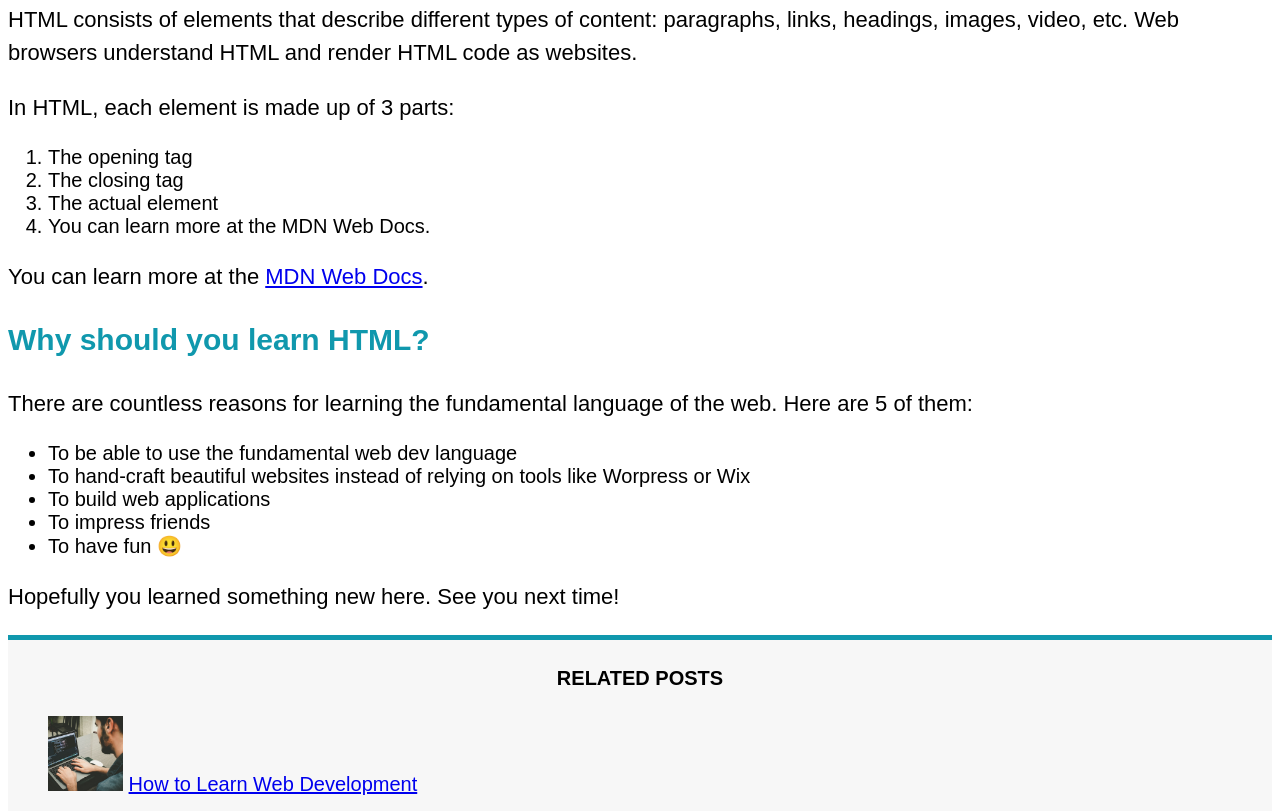
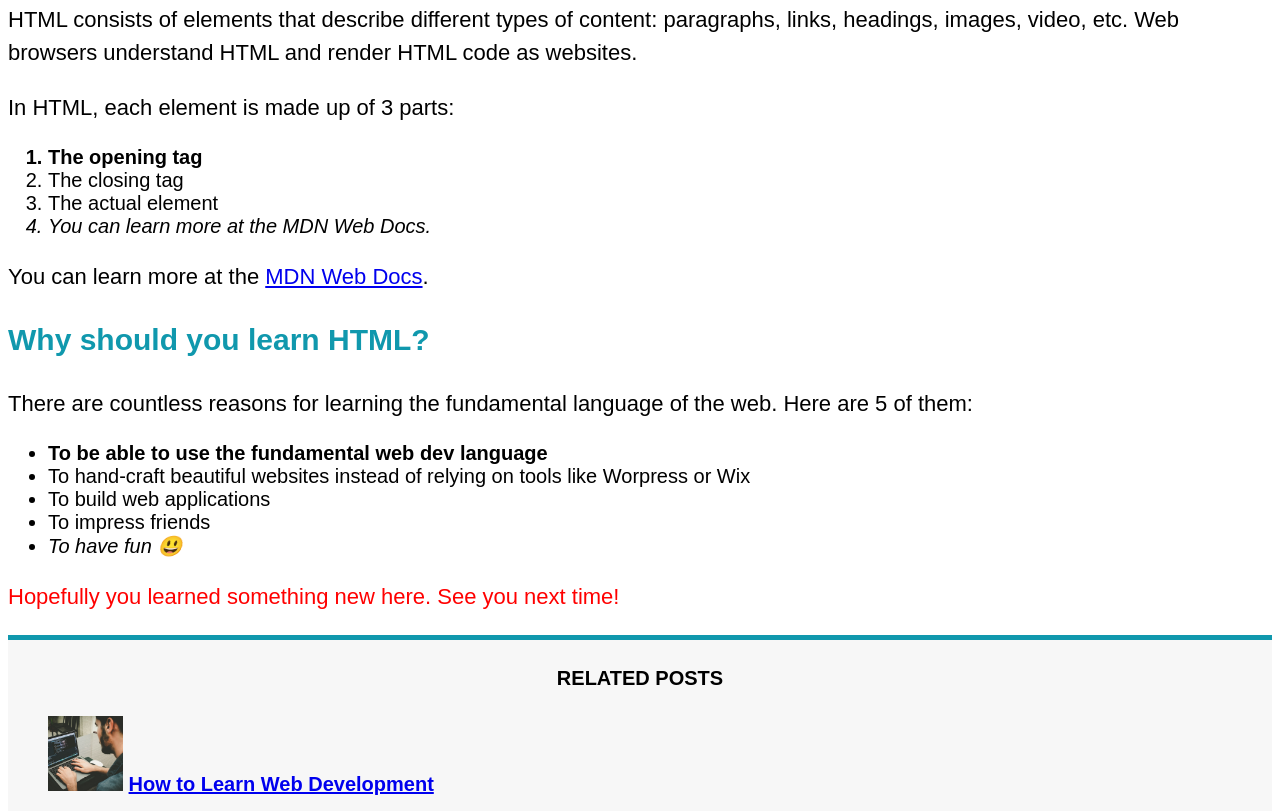
Before and after one commit to DannyRD117/HTML-CSS-Fundamentals, a plain HTML site: page index.html in a window 1280 px wide. Shown: the part 838-1649 px from the top of the page. Drawn offline with Linux system fonts and the light colour scheme.

Commit message:
Pseudo classes

```diff
--- a/css/style.css
+++ b/css/style.css
@@ -77,3 +77,19 @@ aside {
   border-top: 5px solid #1098ad;
   border-bottom: 5px solid #1098ad;
 }
+
+li:first-child {
+  font-weight: bold;
+}
+
+li:last-child {
+  font-style: italic;
+}
+
+/* li:nth-child(even) {
+  color: red;
+} */
+
+article p:last-child {
+  color: red;
+}
```
